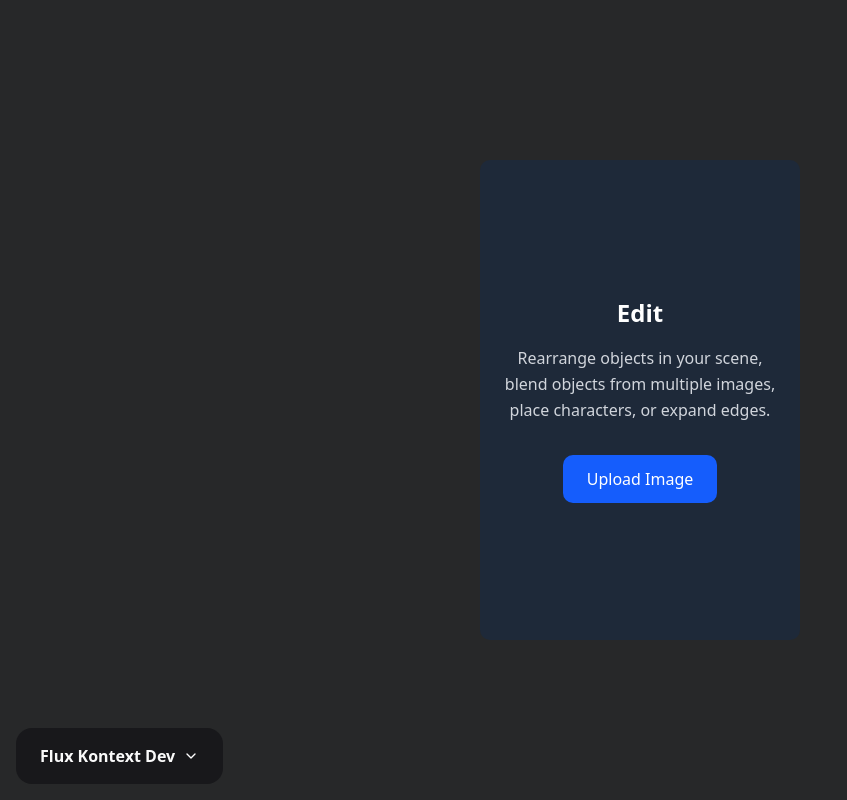
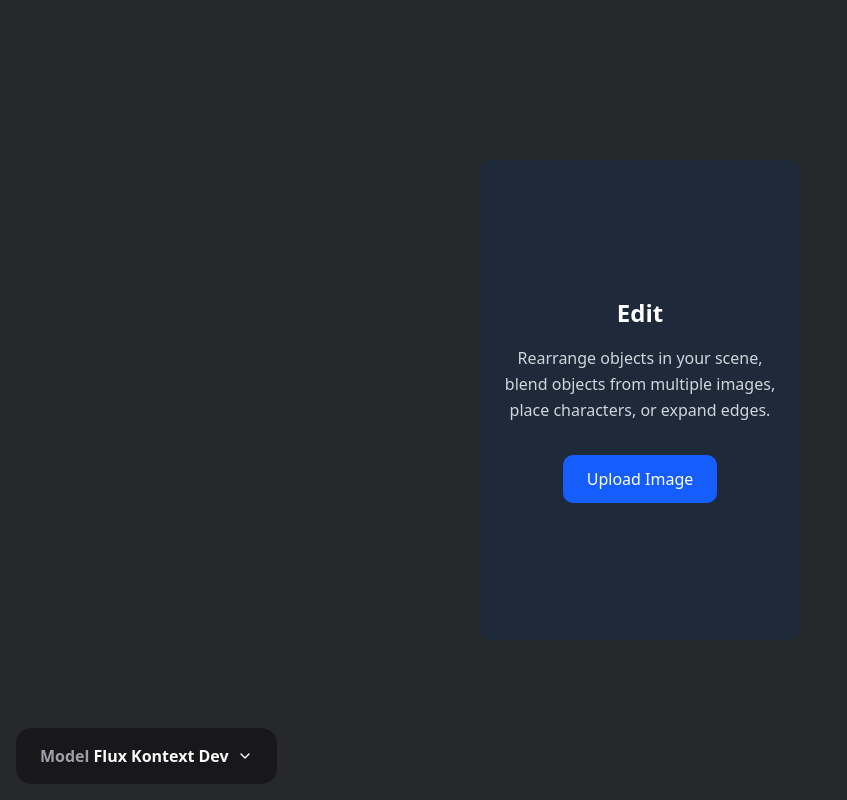
Before and after one commit to Che-Zhu/krea_clone, a Next.js app in the folder krea/: page / in a window 1280 px wide. Shown: the whole page, without its empty margins (0-847 px from the left). Built offline with nearby package versions, Linux system fonts and the light colour scheme.

Commit message:
Enhance ModelSelect component UI

```diff
--- a/krea/app/components/ModelSelect.js
+++ b/krea/app/components/ModelSelect.js
@@ -23,7 +23,8 @@ export default function ModelSelect() {
     <HoverCard openDelay={0} closeDelay={100}>
       <HoverCardTrigger asChild>
         <div className="group hover:bg-gray-600 bg-zinc-900 flex items-center justify-between rounded-2xl px-6 py-4 text-left font-semibold text-white backdrop-blur-2xl cursor-pointer transition-colors">
-          <span className="text-base">{selectedModel ? selectedModel.name : "Models"}</span>
+          <span className="text-zinc-400 mr-1">Model</span>
+          <span className="text-base font-bold">{selectedModel ? selectedModel.name : "Models"}</span>
           <ChevronDown className="h-4 w-4 ml-2" />
         </div>
       </HoverCardTrigger>
```
